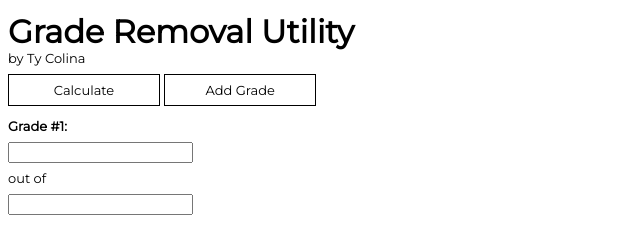
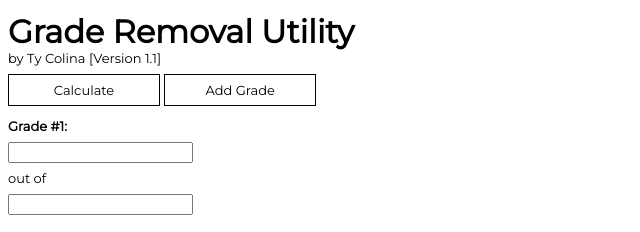
Before and after one commit to tcolina009/graderemovalutility, a plain HTML site: page index.html in a window 1280 px wide. Shown: the top 232 px of the page, 0-640 px from the left. Drawn offline with Linux system fonts and the light colour scheme.

Commit message:
officially changed version

```diff
--- a/index.html
+++ b/index.html
@@ -11,7 +11,7 @@
     <div id="main-div">
 
         <h1>Grade Removal Utility</h1>
-        <p>by Ty Colina</p>
+        <p>by Ty Colina [Version 1.1]</p>
 
         <div id='control-panel'>
             <div id='calculate-button' class='alter-num-grades-button'>
```
